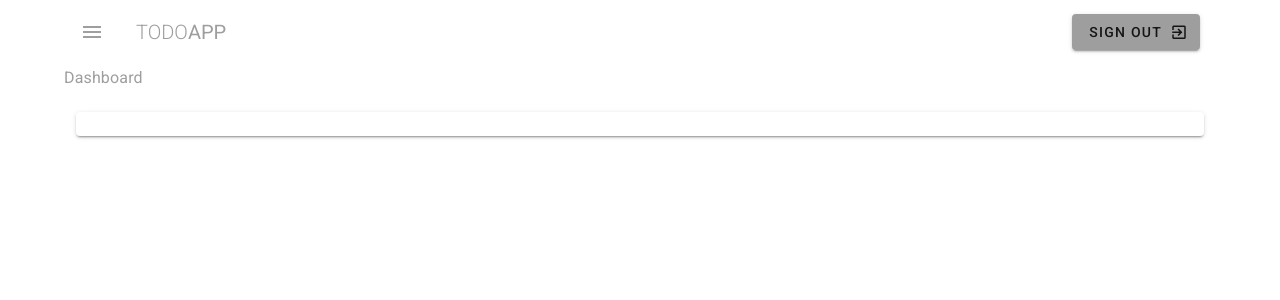
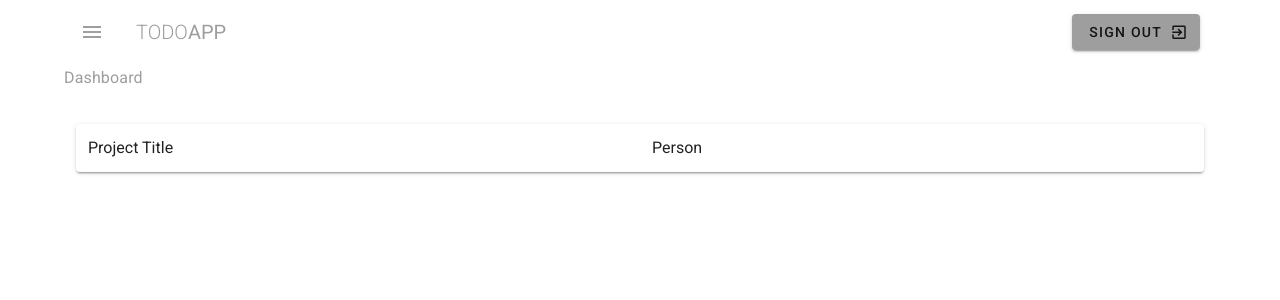
Before and after one commit to braden-w/learn-vuetify-project-management-website, a Nuxt app: page / in a window 1280 px wide. Shown: the top 300 px of the page. Built offline with nearby package versions, Linux system fonts and the light colour scheme.

Commit message:
Added project title and person to dashboard grid

```diff
--- a/pages/index.vue
+++ b/pages/index.vue
@@ -2,9 +2,12 @@
   <div class="dashboard">
     <h1 class="subtitle-1 grey--text">Dashboard</h1>
     <v-container class="my-5">
-      <v-card>
-        <v-row> <v-col cols="12" md="6"></v-col></v-row
-      ></v-card>
+      <v-card class="pa-3">
+        <v-row>
+          <v-col cols="12" md="6">Project Title</v-col>
+          <v-col cols="6" md="3">Person</v-col>
+        </v-row></v-card
+      >
     </v-container>
   </div>
 </template>
```
